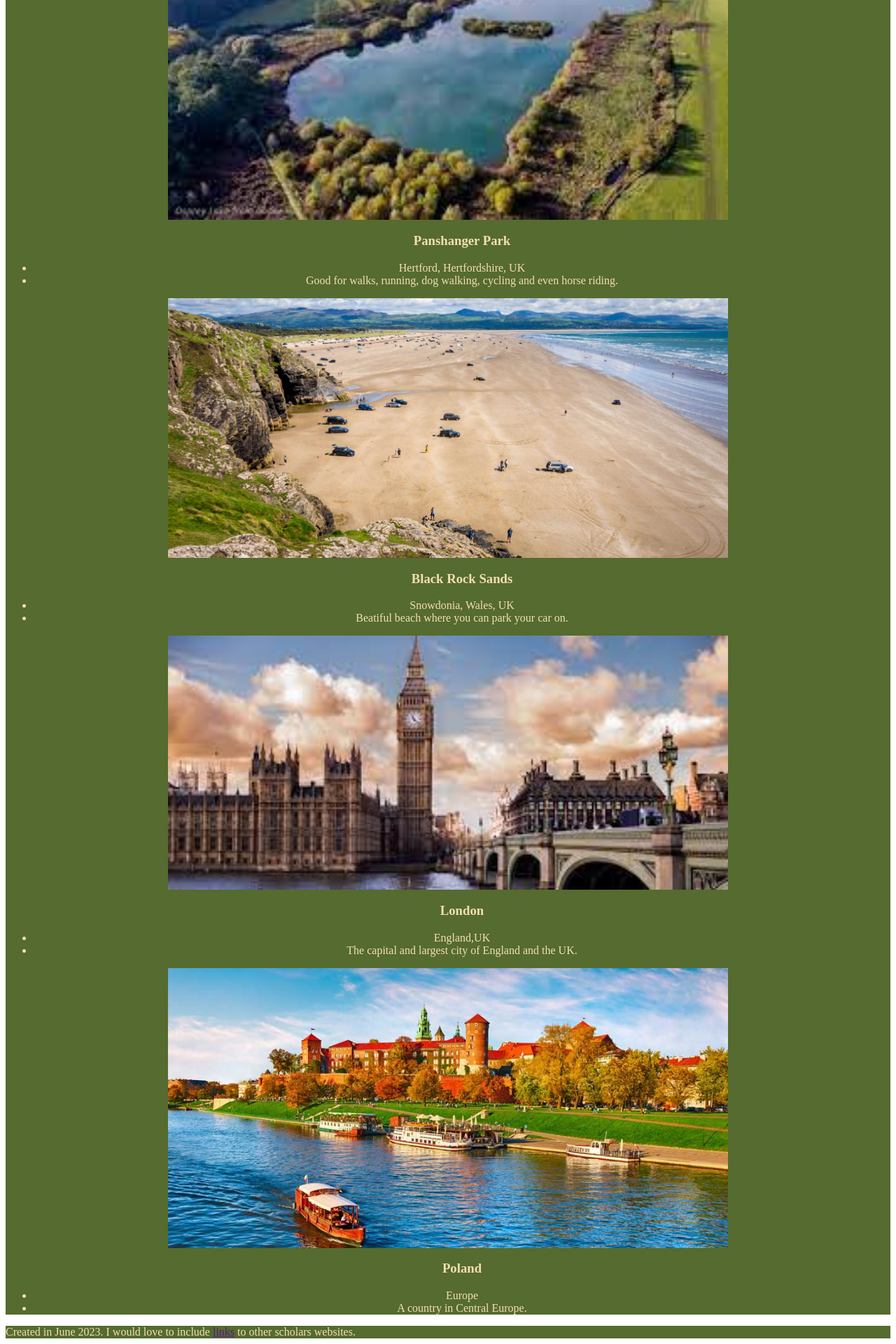
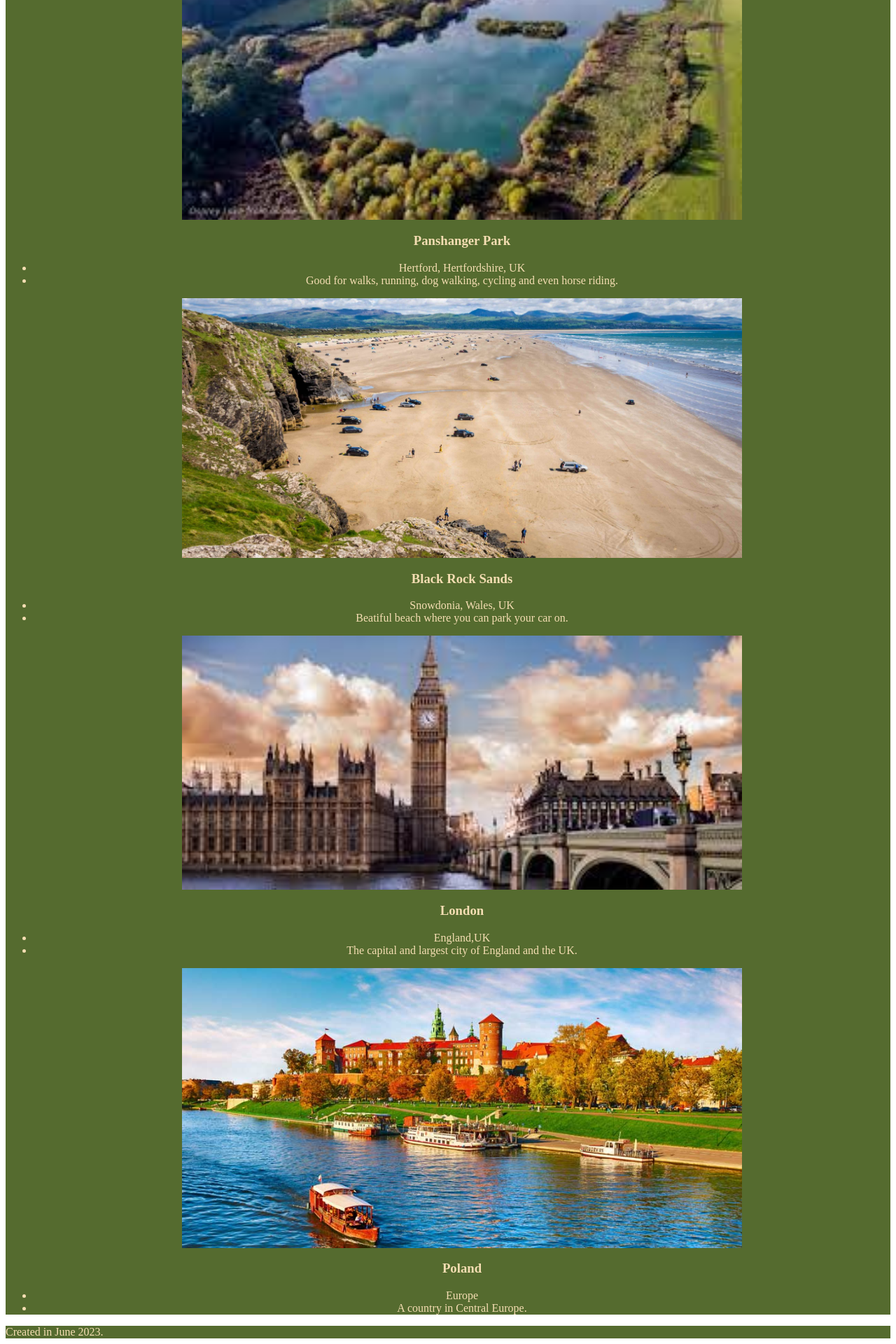
Before and after one commit to TomaszLaboj/tomasz-my-favourite-places, a React (Create React App) app: page / in a window 1280 px wide. Shown: the part 278-2198 px from the top of the page at 70% size. Built offline with nearby package versions, Linux system fonts and the light colour scheme; the HTML template or start-up script is replaced by a standard one.

Commit message:
rewritten images inside the resuable el

```diff
--- a/src/components/AppFooter.tsx
+++ b/src/components/AppFooter.tsx
@@ -2,7 +2,6 @@ function AppFooter(): JSX.Element {
     return(
         <footer>
             Created in June 2023.
-            I would love to include <a href="">links</a> to other scholars websites.
         </footer>
     )
 }
--- a/src/components/MainContent.tsx
+++ b/src/components/MainContent.tsx
@@ -8,28 +8,36 @@ import "./myStyles.css";
 function MainContent(): JSX.Element {
   return (
     <main>
-      <img src={panshangerpark} alt="Panshanger Park" />
+
       <PlaceElement
+        imagename={panshangerpark}
+
         name={"Panshanger Park"}
         location={"Hertford, Hertfordshire, UK"}
         description={
           "Good for walks, running, dog walking, cycling and even horse riding."
         }
       />
-      <img src={blackrocksands} alt="Black Rock Sands" />
+
       <PlaceElement
+        imagename={blackrocksands}
+
         name={"Black Rock Sands"}
         location={"Snowdonia, Wales, UK"}
         description={"Beatiful beach where you can park your car on."}
       />
-      <img src={london} alt="London" />
+
       <PlaceElement
+        imagename={london}
+
         name={"London"}
         location={"England,UK"}
         description={"The capital and largest city of England and the UK."}
       />
-      <img src={poland} alt="Krakow city in Poland" />
+
       <PlaceElement
+      imagename={poland}
+
         name={"Poland"}
         location={"Europe"}
         description={"A country in Central Europe."}
--- a/src/components/PlaceElement.tsx
+++ b/src/components/PlaceElement.tsx
@@ -1,4 +1,5 @@
 interface PlaceElementProps {
+  imagename: string;
   name: string;
   location: string;
   description: string;
@@ -6,12 +7,11 @@ interface PlaceElementProps {
 
 function PlaceElement(props: PlaceElementProps): JSX.Element {
   return (
-    <ul>
-
+      <ul>
+        <img src={props.imagename} />
         <h3>{props.name}</h3>
-
-      <li>{props.location}</li>
-      <li>{props.description}</li>
+        <li>{props.location}</li>
+        <li>{props.description}</li>
     </ul>
   );
 }
```
Also changed, not shown: public/images/panshangerpark.jpg (deleted).
